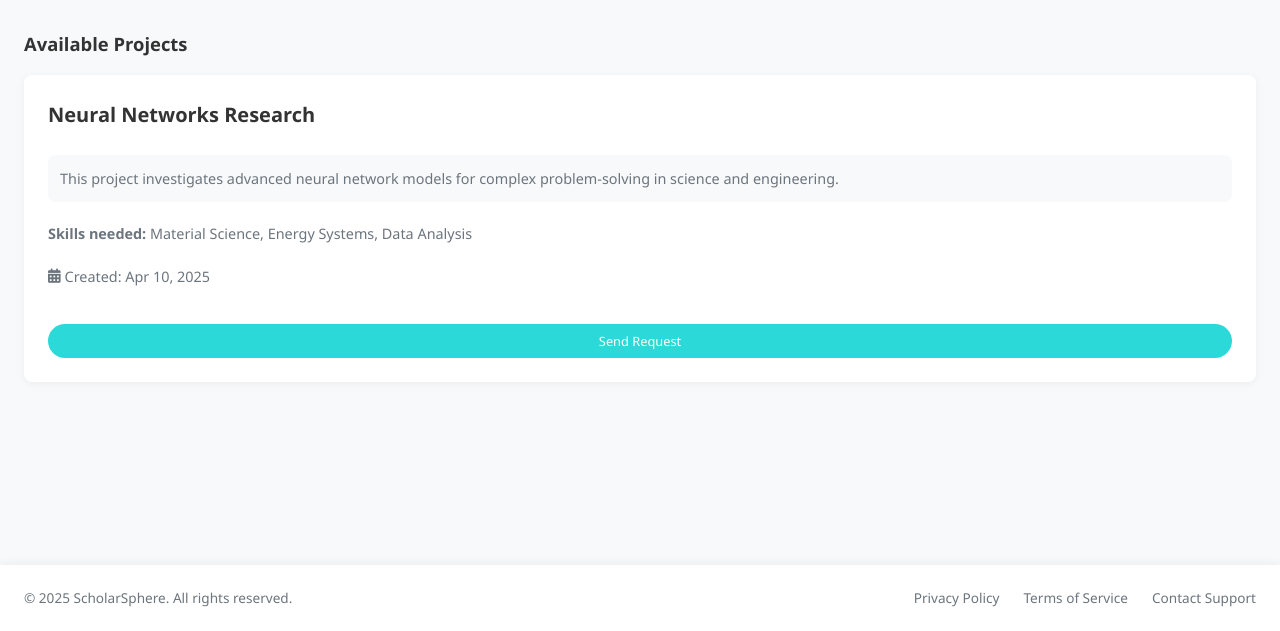
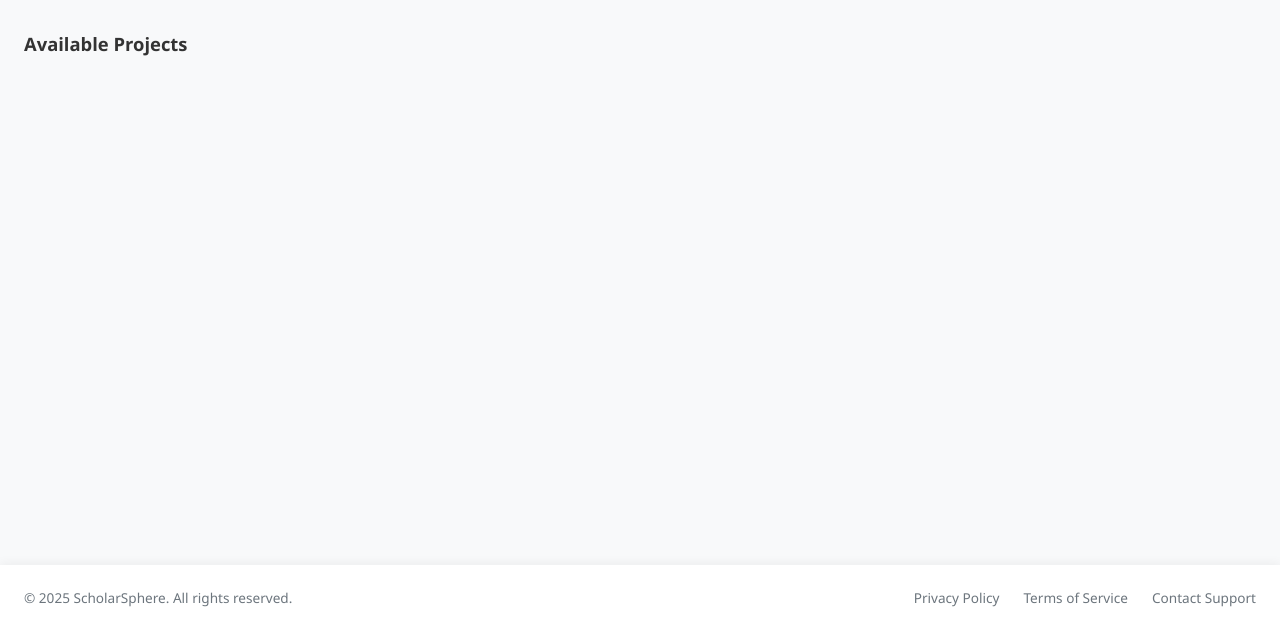
Before and after one commit to Scholarsphere100/ScholarSphere, a website with bundled scripts: page html/search.html in a window 1280 px wide. Shown: the part 169-800 px from the top of the page. Built offline with nearby package versions, Linux system fonts and the light colour scheme; no server answers.

Commit message:
removed dummy item

```diff
--- a/html/search.html
+++ b/html/search.html
@@ -70,26 +70,6 @@
             </header>
 
             <ul class="search-result">
-                <li class="search-item">
-                    <article class="search-card">
-                        <header class="project-header">
-                            <h2>Neural Networks Research</h3>
-                        </header>
-                        <p class="project-search-description">This project investigates advanced neural network models for complex problem-solving in science and engineering.</p>
-
-                        <p class="project-skills">
-                            <strong>Skills needed:</strong> Material Science, Energy Systems, Data Analysis
-                        </p>
-
-                        <p class="project-meta">
-                            <i class="fas fa-calendar-alt" aria-hidden="true"></i>
-                            <time datetime="2025-04-10">Created: Apr 10, 2025</time>
-                        </p>
-                        <footer class="request-actions">
-                            <button class="send-request-btn">Send Request</button>
-                        </footer>
-                    </article>
-                </li>
 
 
         </section>
```
